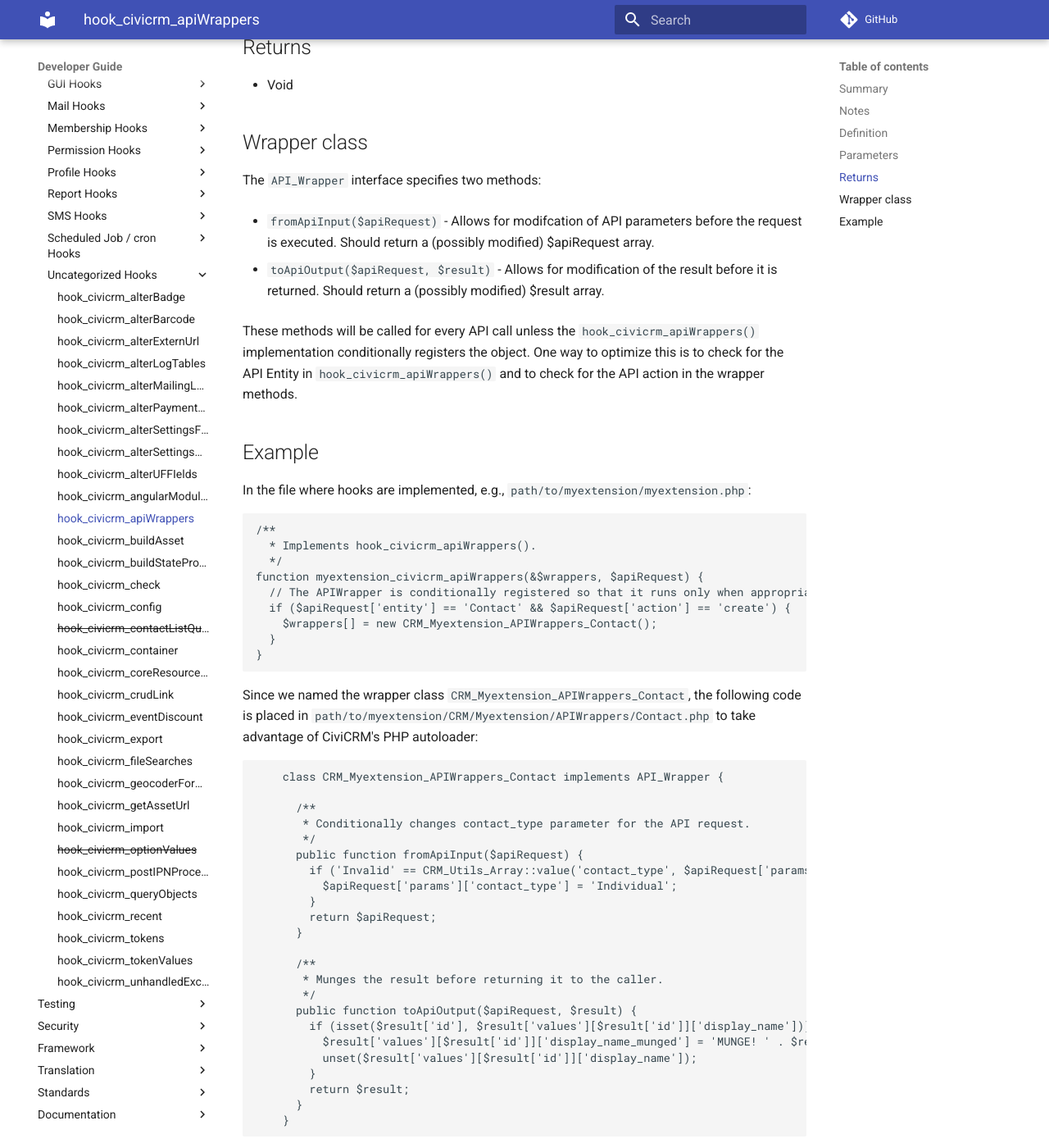
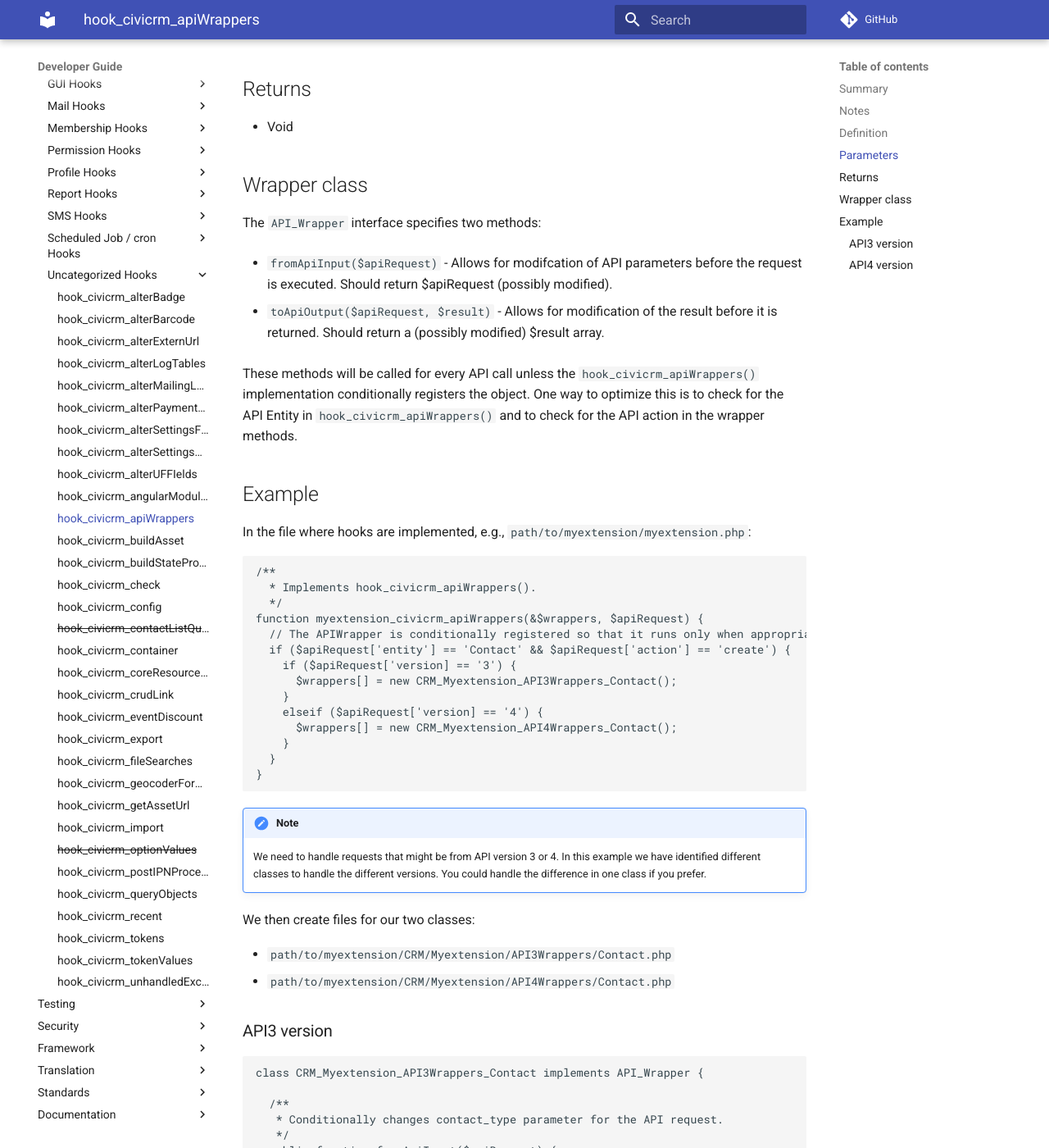
Before and after one commit to civicrm/civicrm-dev-docs, an MkDocs documentation site: the page built from docs/hooks/hook_civicrm_apiWrappers.md, in a window 1280 px wide and 1400 px high, scrolled down 747 px. Shown: the whole window at 82% size. Built offline with MkDocs 1.6.1 and Material for MkDocs 9.7.7, drawn with Linux system fonts in a browser that asks for light colours; comment, search, counter and statistics services are not loaded; some of the changed text lies outside the part shown.

Commit message:
Update hook_civicrm_apiWrappers

````diff
--- a/docs/hooks/hook_civicrm_apiWrappers.md
+++ b/docs/hooks/hook_civicrm_apiWrappers.md
@@ -17,8 +17,8 @@ Introduced in CiviCRM 4.4.0.
 
 ## Parameters
 
-- API_Wrapper[] $wrappers - an array of objects which implement the [`API_Wrapper`](#wrapper-class) interface.
-- array $apiRequest - contains keys 'entity', 'action', and params; see [APIv3 Usage](../api/v3/usage.md).
+- `API_Wrapper[]` $wrappers - an array of objects which implement the [`API_Wrapper`](#wrapper-class) interface.
+- `array|Civi\Api4\Generic\AbstractAction` `$apiRequest` - contains keys 'entity', 'action', and params; see [APIv3 Usage](../api/v3/usage.md).
 
 ## Returns
 
@@ -49,36 +49,81 @@ In the file where hooks are implemented, e.g., `path/to/myextension/myextension.
 function myextension_civicrm_apiWrappers(&$wrappers, $apiRequest) {
   // The APIWrapper is conditionally registered so that it runs only when appropriate
   if ($apiRequest['entity'] == 'Contact' && $apiRequest['action'] == 'create') {
-    $wrappers[] = new CRM_Myextension_APIWrappers_Contact();
+    if ($apiRequest['version] == '3') {
+      $wrappers[] = new CRM_Myextension_API3Wrappers_Contact();
+    }
+    elseif ($apiRequest['version] == '4') {
+      $wrappers[] = new CRM_Myextension_API4Wrappers_Contact();
+    }
   }
 }
 ```
 
-Since we named the wrapper class `CRM_Myextension_APIWrappers_Contact`, the following code is placed in
-`path/to/myextension/CRM/Myextension/APIWrappers/Contact.php` to take advantage of CiviCRM's PHP autoloader:
+!!! note
+    We need to handle requests that might be from API version 3 or 4. In this example we have identified different classes to handle the different versions. You could handle the difference in one class if you prefer.
+
+
+We then create files for our two classes:
+
+- `path/to/myextension/CRM/Myextension/API3Wrappers/Contact.php`
+- `path/to/myextension/CRM/Myextension/API4Wrappers/Contact.php`
+
+### API3 version
 
 ```php
-    class CRM_Myextension_APIWrappers_Contact implements API_Wrapper {
+class CRM_Myextension_API3Wrappers_Contact implements API_Wrapper {
 
-      /**
-       * Conditionally changes contact_type parameter for the API request.
-       */
-      public function fromApiInput($apiRequest) {
-        if ('Invalid' == CRM_Utils_Array::value('contact_type', $apiRequest['params'])) {
-          $apiRequest['params']['contact_type'] = 'Individual';
-        }
-        return $apiRequest;
-      }
+  /**
+   * Conditionally changes contact_type parameter for the API request.
+   */
+  public function fromApiInput($apiRequest) {
+    if ('Invalid' == CRM_Utils_Array::value('contact_type', $apiRequest['params'])) {
+      $apiRequest['params']['contact_type'] = 'Individual';
+    }
+    return $apiRequest;
+  }
 
-      /**
-       * Munges the result before returning it to the caller.
-       */
-      public function toApiOutput($apiRequest, $result) {
-        if (isset($result['id'], $result['values'][$result['id']]['display_name'])) {
-          $result['values'][$result['id']]['display_name_munged'] = 'MUNGE! ' . $result['values'][$result['id']]['display_name'];
-          unset($result['values'][$result['id']]['display_name']);
-        }
-        return $result;
-      }
+  /**
+   * Munges the result before returning it to the caller.
+   */
+  public function toApiOutput($apiRequest, $result) {
+    if (isset($result['id'], $result['values'][$result['id']]['display_name'])) {
+      $result['values'][$result['id']]['display_name_munged'] = 'MUNGE! ' . $result['values'][$result['id']]['display_name'];
+      unset($result['values'][$result['id']]['display_name']);
     }
+    return $result;
+  }
+}
 ```
+
+### API4 version
+
+```php
+class CRM_Myextension_API4Wrappers_Contact implements API_Wrapper {
+
+  /**
+   * Conditionally changes contact_type parameter for the API request.
+   */
+  public function fromApiInput(Civi\Api4\Generic\AbstractAction $apiRequest) {
+    $params = $apiRequest->getParams();
+    if ('Invalid' === $params['contact_type'] ?? NULL) {
+      $apiRequest->addValue('contact_type', 'Individual');
+    }
+    return $apiRequest;
+  }
+
+  /**
+   * Munges the result before returning it to the caller.
+   */
+  public function toApiOutput(Civi\Api4\Generic\AbstractAction $apiRequest, $result) {
+    if (isset($result['id'], $result['values'][$result['id']]['display_name'])) {
+      $result['values'][$result['id']]['display_name_munged'] = 'MUNGE! ' . $result['values'][$result['id']]['display_name'];
+      unset($result['values'][$result['id']]['display_name']);
+    }
+    return $result;
+  }
+}
+```
+
+!!! note
+    `$api4Request->addValue()` is appropriate because we are creating a record. You may need different calls to adjust other API requests.
````
Also changed, not shown: other parts of docs/hooks/hook_civicrm_apiWrappers.md (+1 -1 lines).
